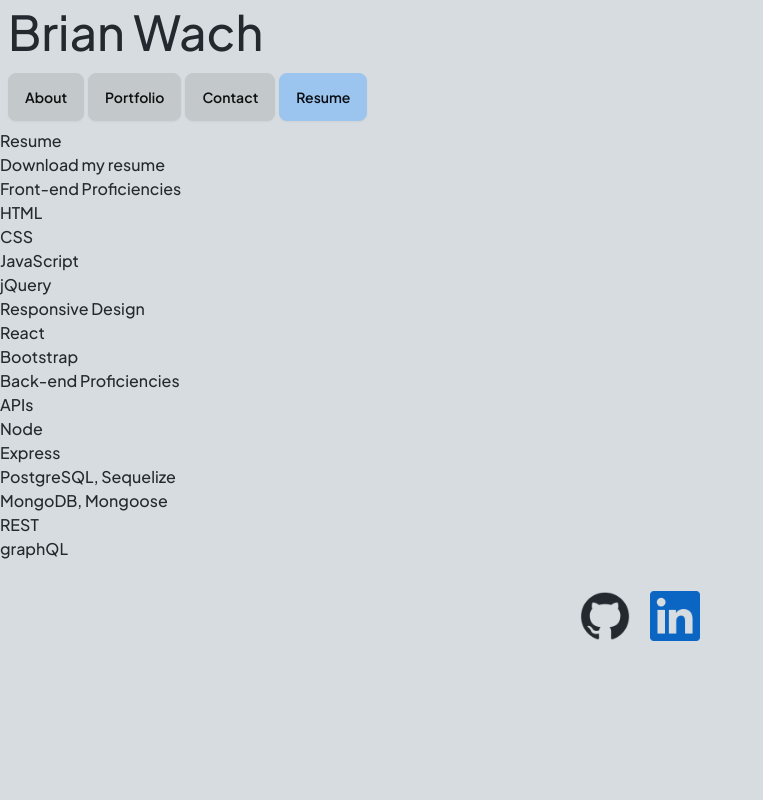
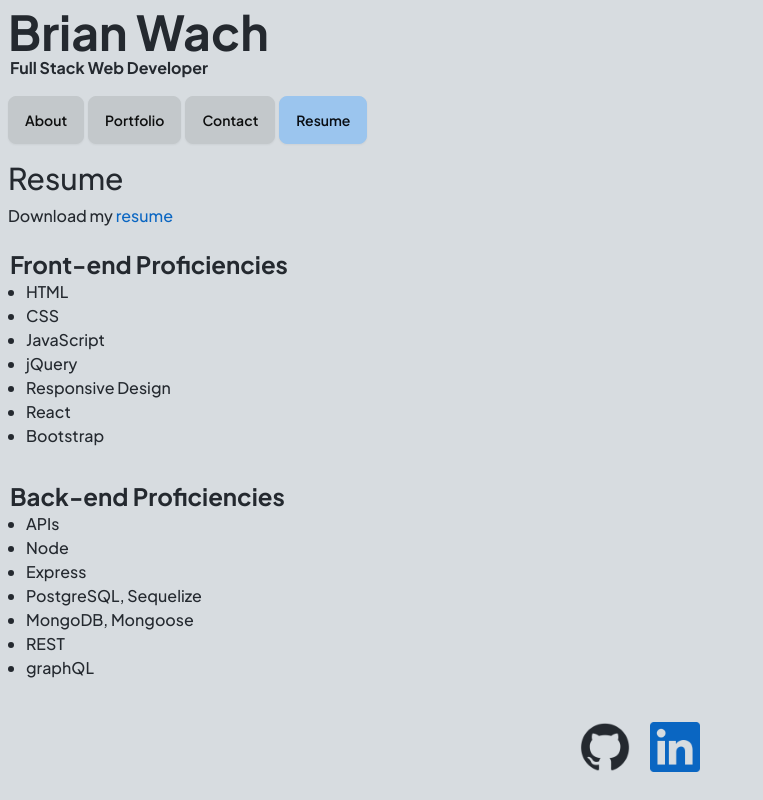
Before and after one commit to briandwach/portfolio-react, a React (Vite) app: page /Resume in a window 1280 px wide. Shown: the whole page, without its empty margins (0-763 px from the left). Built offline with nearby package versions, Linux system fonts and the light colour scheme.

Commit message:
7.28.24/Resume/Updated stylings for resume page

```diff
--- a/src/components/Header.jsx
+++ b/src/components/Header.jsx
@@ -6,8 +6,9 @@ function Header() {
     return (
         <div className="bg-">
             <div className='m-2'>
-            <Link className='text-5xl text-base-content desktop:hover:text-accent desktop:active:text-success' to='/'>
-            Brian Wach
+            <Link className='font-bold text-base-content desktop:hover:text-accent desktop:active:text-success' to='/'>
+            <h1 className='text-5xl'>Brian Wach</h1>
+            <h1 className='ml-[2px]'>Full Stack Web Developer</h1>
              </Link>
              </div>
             <Navigation />
--- a/src/pages/Resume.jsx
+++ b/src/pages/Resume.jsx
@@ -1,14 +1,17 @@
 export default function Resume() {
   return (
     <div>
-      <h1>Resume</h1>
-      <p>
-        Download my <a className="resumeLink" href='/images/wachresume.pdf' target="_blank" rel="noopener noreferrer">resume</a>
+      <h1 className='text-3xl m-2'>Resume</h1>
+      <p className='m-2 mb-5'>
+        Download my <a href='/images/wachresume.pdf' target="_blank" rel="noopener noreferrer"
+        className='text-accent desktop:hover:text-success desktop:active:text-base-content'>
+        resume
+        </a>
       </p>
 
-      <div className="skills">
-        <h3>Front-end Proficiencies</h3>
-        <ul>
+      <div className="m-[10px]">
+        <h3 className='text-2xl font-bold'>Front-end Proficiencies</h3>
+        <ul className='list-disc mb-8 ml-4'>
           <li>HTML</li>
           <li>CSS</li>
           <li>JavaScript</li>
@@ -18,8 +21,8 @@ export default function Resume() {
           <li>Bootstrap</li>
         </ul>
 
-        <h3>Back-end Proficiencies</h3>
-        <ul>
+        <h3 className='text-2xl font-bold'>Back-end Proficiencies</h3>
+        <ul className='list-disc mb-8 ml-4'>
           <li>APIs</li>
           <li>Node</li>
           <li>Express</li>
```
